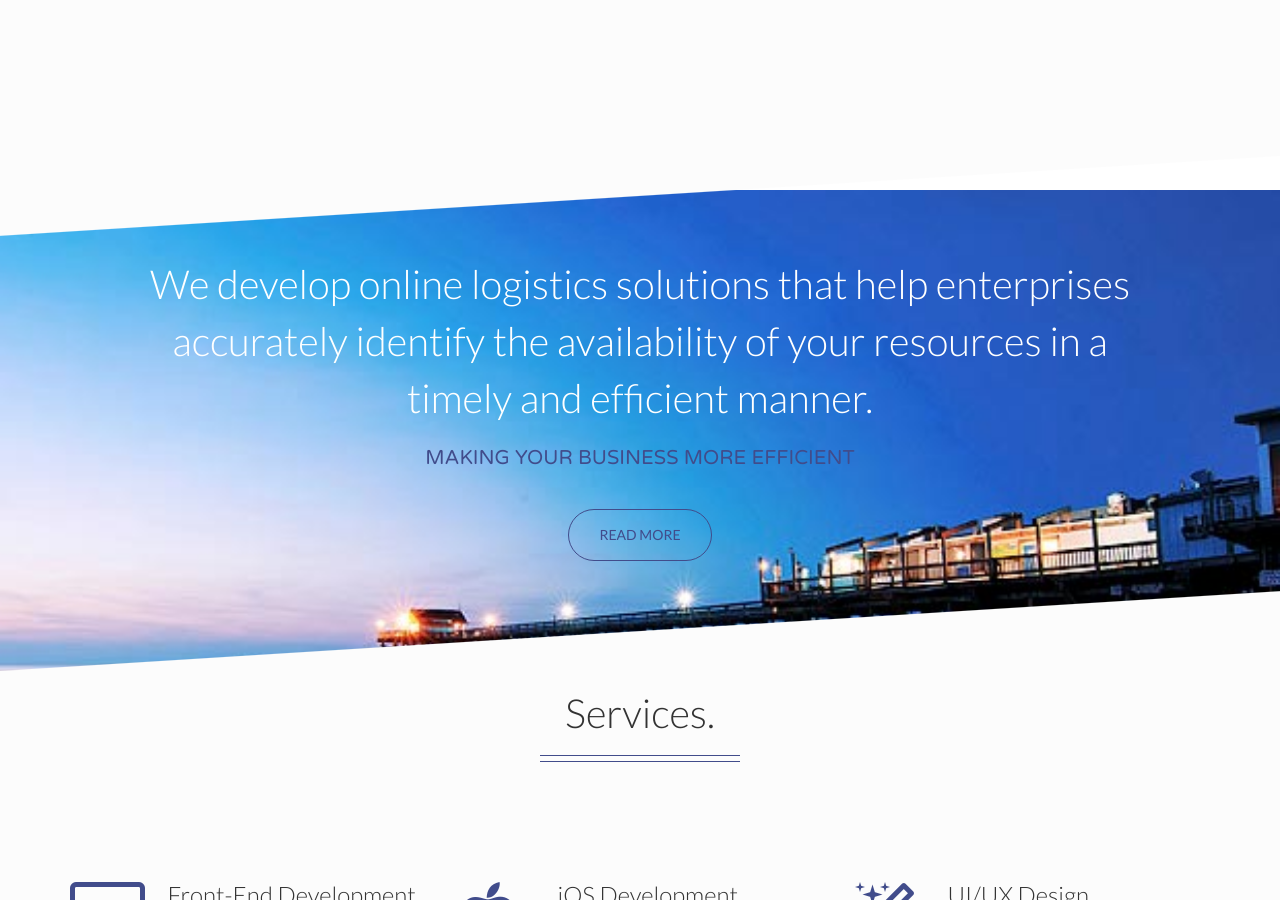
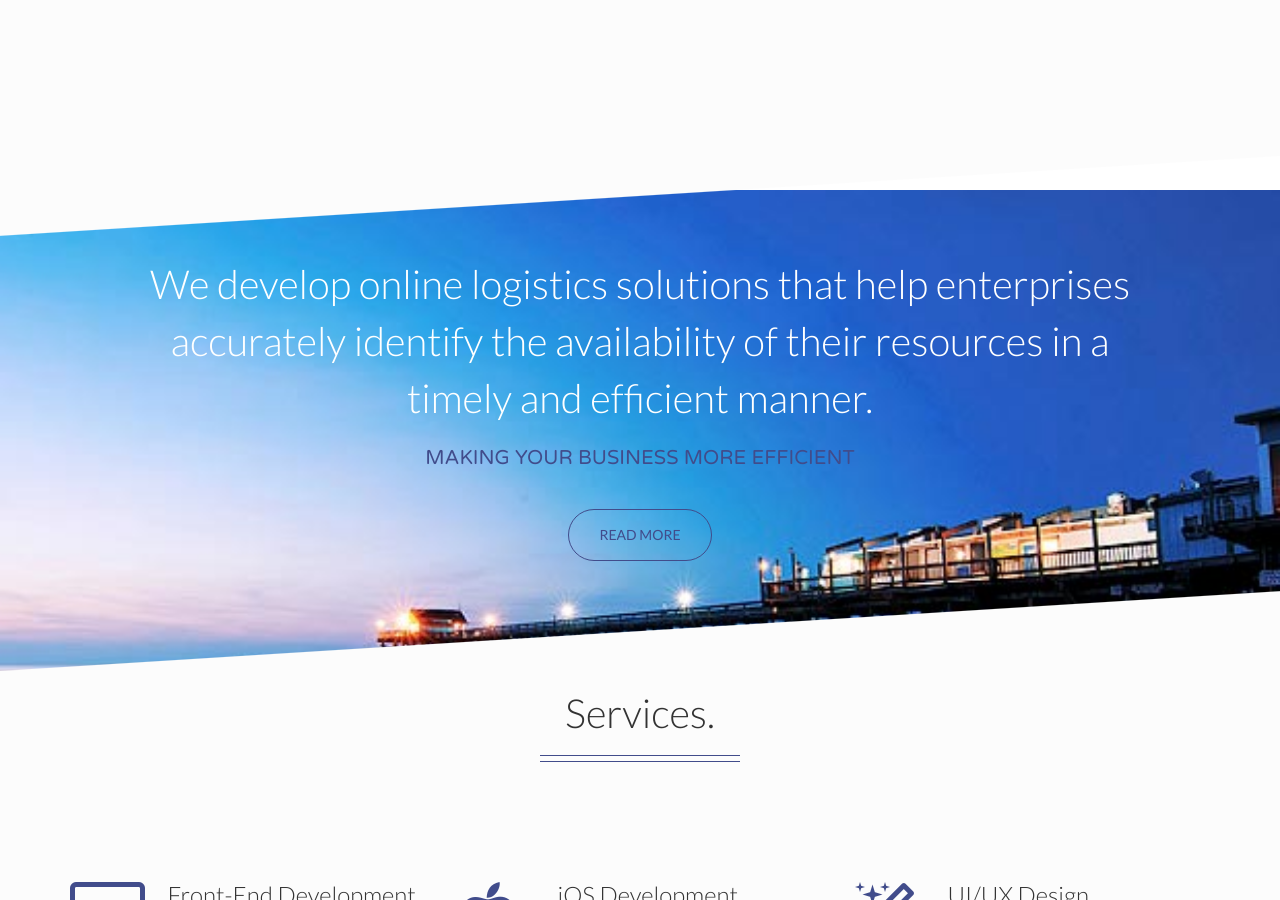
Before and after one commit to plandku5e/plandku5e.gihub.io, a Jekyll site: the page built from index.html, in a window 1280 px wide and 900 px high, scrolled down 1860 px. Built offline with Jekyll 4.4.1, drawn with Linux system fonts in a browser that asks for light colours; nearby versions of some CDN libraries.

Commit message:
no message

```diff
--- a/_config.yml
+++ b/_config.yml
@@ -71,7 +71,7 @@ features_thumbs:
 # -------------------------
 
 blockquote:
-   text: "We develop online logistics solutions that help enterprises accurately identify the availability of your resources in a timely and efficient manner."
+   text: "We develop online logistics solutions that help enterprises accurately identify the availability of their resources in a timely and efficient manner."
    tagline: "Making your business more efficient"
    button_text: "Read More"
    button_url: "#_"
```
